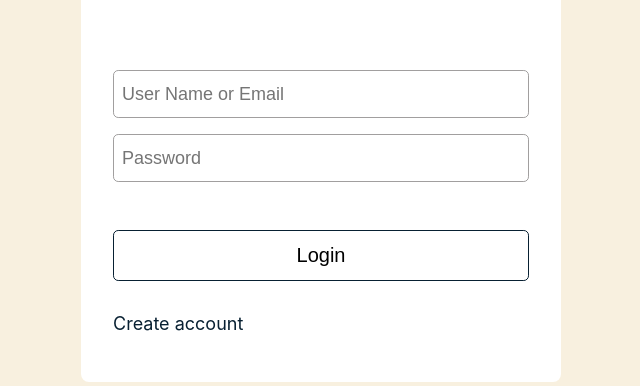
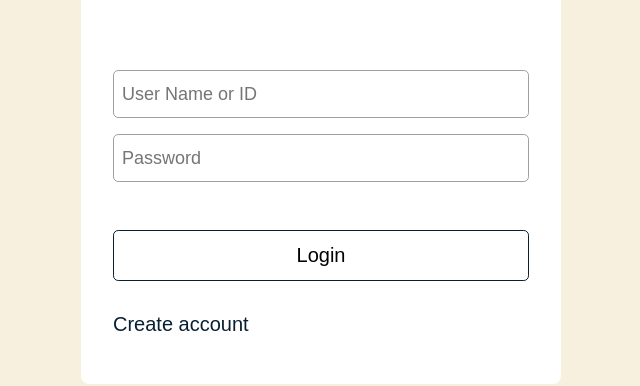
Before and after one commit to prinako/chat-app, a React (Create React App) app: page / in a window 1280 px wide. Shown: the part 145-531 px from the top of the page, without its empty margins (319-959 px from the left). Built offline with nearby package versions, Linux system fonts and the light colour scheme.

Commit message:
working on the signup page

```diff
--- a/public/style.css
+++ b/public/style.css
@@ -86,3 +86,14 @@ body {
   background-color: #082032;
   color: #fff;
 }
+
+.form-btn-link {
+  border: none;
+  background-color: transparent;
+  color: #082032;
+  font-size: 20px;
+}
+
+.form-btn-link:hover {
+  text-decoration: underline;
+}
--- a/src/components/Button.jsx
+++ /dev/null
@@ -1,8 +0,0 @@
-import React from "react";
-
-
-function Button(props){
-    return <button className={props.className}>{props.text}</button>
-}
-
-export default Button;
--- a/src/components/Login.jsx
+++ b/src/components/Login.jsx
@@ -1,27 +1,38 @@
-import React from "react";
-import Button from "./Button";
-import Input from "./Input";
+import React, { useState } from "react";
+import Button from "./Utilities/Button";
+import Input from "./Utilities/Input";
 
 function Login() {
+  const [HaveAccount, setHaveAccount] = useState(true);
+
+  function handleHaveAccount() {
+    setHaveAccount(HaveAccount ? false : true);
+  }
+
   return (
     <div className="container">
       <div className="form-container">
         <div className="form-title">
-          <h1>Login</h1>
+          <h1>{HaveAccount ? "Login" : "Sign Up"}</h1>
         </div>
         <div className="form-wrapper">
           <Input
             className="form-control"
             type="email"
-            placeholder="User Name or Email"
+            placeholder={HaveAccount ? "User Name or ID" : "User Name"}
           />
           <Input
             className="form-control"
             type="password"
             placeholder="Password"
           />
-          <Button className="form-btn mt-2" text="Login" />
-          <a className="mt-2">Create account</a>
+          <Button
+            className="form-btn mt-2"
+            text={HaveAccount ? "Login" : "Create"}
+          />
+          <button className="form-btn-link mt-2" onClick={handleHaveAccount}>
+            {HaveAccount ? "Create account" : "Login"}
+          </button>
         </div>
       </div>
     </div>
--- /dev/null
+++ b/src/components/Utilities/Button.jsx
@@ -0,0 +1,7 @@
+import React from "react";
+
+function Button(props) {
+  return <button className={props.className}>{props.text}</button>;
+}
+
+export default Button;
```
Also changed, not shown: src/components/Utilities/Input.jsx (renamed from src/components/Input.jsx).
